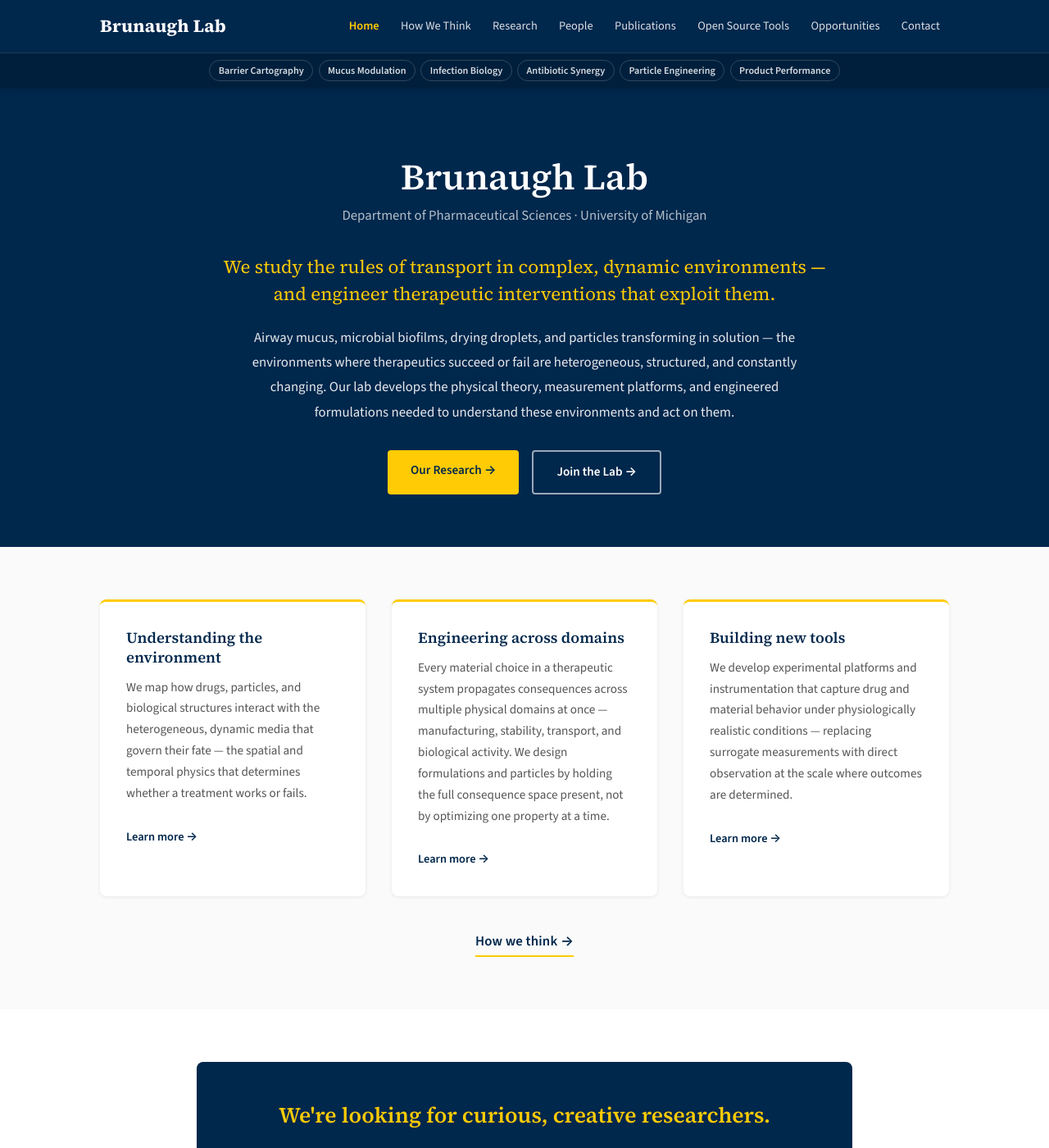
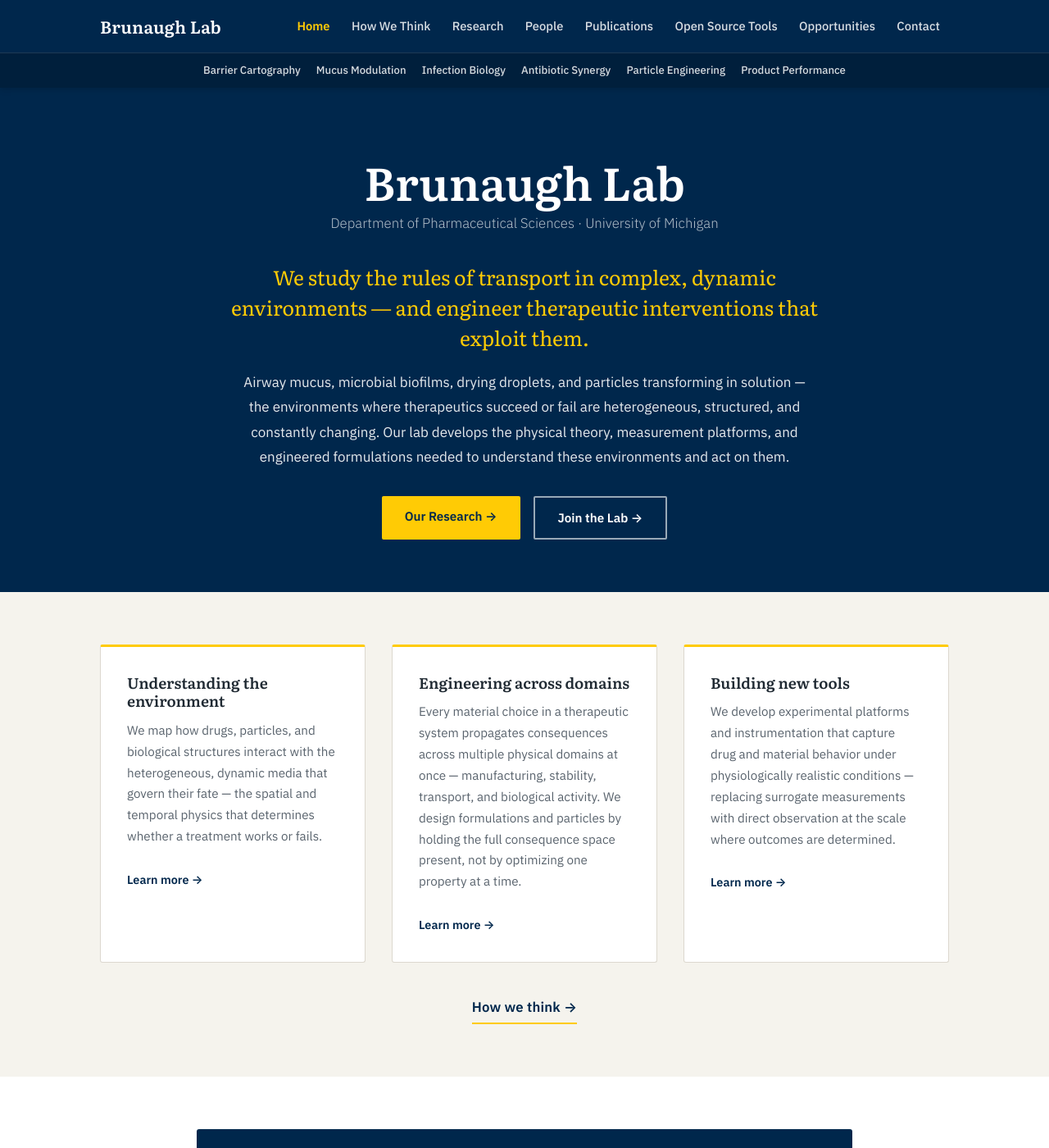
Before and after one commit to Brunaugh-Lab/Brunaugh-Lab.github.io, a Jekyll site: the page built from index.html, in a window 1280 px wide and 1400 px high. Shown: the whole window at 82% size. Built offline with Jekyll 4.4.1, drawn with Linux system fonts in a browser that asks for light colours.

Commit message:
Refine site typography and visual system

```diff
--- a/_layouts/default.html
+++ b/_layouts/default.html
@@ -6,7 +6,7 @@
   {% seo %}
   <link rel="preconnect" href="https://fonts.googleapis.com">
   <link rel="preconnect" href="https://fonts.gstatic.com" crossorigin>
-  <link href="https://fonts.googleapis.com/css2?family=Source+Sans+3:ital,wght@0,300;0,400;0,600;0,700;1,400&family=Source+Serif+4:ital,wght@0,400;0,600;0,700;1,400&display=swap" rel="stylesheet">
+  <link href="https://fonts.googleapis.com/css2?family=IBM+Plex+Sans:ital,wght@0,300;0,400;0,500;0,600;0,700;1,400&family=Literata:ital,opsz,wght@0,7..72,400;0,7..72,500;0,7..72,600;0,7..72,700;1,7..72,400&display=swap" rel="stylesheet">
   <link rel="stylesheet" href="{{ '/assets/css/style.css' | relative_url }}">
 </head>
 <body>
--- a/assets/css/style.css
+++ b/assets/css/style.css
@@ -8,30 +8,37 @@
 
 :root {
   --blue: #00274C;
-  --blue-light: #004080;
+  --blue-light: #164d78;
   --maize: #FFCB05;
-  --maize-light: #FFF8E1;
-  --gray-50: #FAFAFA;
-  --gray-100: #F5F5F5;
-  --gray-200: #EEEEEE;
-  --gray-400: #BDBDBD;
-  --gray-600: #757575;
-  --gray-800: #424242;
-  --gray-900: #212121;
-  --text: #333333;
-  --text-light: #555555;
+  --maize-light: #fff7d6;
+  --ink: #202a33;
+  --ink-muted: #59636d;
+  --paper: #fcfbf7;
+  --surface: #f5f3ed;
+  --line: #dcd8cf;
+  --gray-50: var(--surface);
+  --gray-100: #efede7;
+  --gray-200: var(--line);
+  --gray-400: #aaa79f;
+  --gray-600: var(--ink-muted);
+  --gray-800: #343d45;
+  --gray-900: var(--ink);
+  --text: var(--ink);
+  --text-light: var(--ink-muted);
   --max-width: 1100px;
-  --font-sans: 'Source Sans 3', -apple-system, BlinkMacSystemFont, 'Segoe UI', sans-serif;
-  --font-serif: 'Source Serif 4', Georgia, 'Times New Roman', serif;
+  --reading-width: 72ch;
+  --font-sans: 'IBM Plex Sans', -apple-system, BlinkMacSystemFont, 'Segoe UI', sans-serif;
+  --font-serif: 'Literata', Georgia, 'Times New Roman', serif;
 }
 
 html { font-size: 16px; scroll-behavior: smooth; overflow-x: hidden; }
 
 body {
   font-family: var(--font-sans);
+  font-size: 1.0625rem;
   color: var(--text);
-  line-height: 1.7;
-  background: #fff;
+  line-height: 1.65;
+  background: var(--paper);
   -webkit-font-smoothing: antialiased;
   overflow-x: hidden;
   overflow-wrap: break-word;
@@ -44,7 +51,7 @@
 }
 
 a { color: var(--blue); text-decoration: none; transition: color 0.2s; }
-a:hover { color: #004080; }
+a:hover { color: var(--blue-light); }
 
 :focus-visible {
   outline: 3px solid var(--maize);
@@ -70,14 +77,15 @@
 /* --- Typography --- */
 h1, h2, h3, h4 {
   font-family: var(--font-serif);
-  color: var(--blue);
-  line-height: 1.3;
+  color: var(--ink);
+  line-height: 1.22;
   font-weight: 600;
+  font-optical-sizing: auto;
 }
 
-h1 { font-size: 2.25rem; margin-bottom: 1rem; }
-h2 { font-size: 1.65rem; margin-top: 2.5rem; margin-bottom: 0.75rem; }
-h3 { font-size: 1.3rem; margin-top: 2rem; margin-bottom: 0.5rem; }
+h1 { font-size: clamp(2.1rem, 3.4vw, 2.875rem); margin-bottom: 1rem; }
+h2 { font-size: clamp(1.6rem, 2.4vw, 1.875rem); margin-top: 2.75rem; margin-bottom: 0.8rem; }
+h3 { font-size: clamp(1.2rem, 1.8vw, 1.4rem); margin-top: 2rem; margin-bottom: 0.55rem; }
 h4 { font-size: 1.1rem; margin-top: 1.5rem; margin-bottom: 0.5rem; }
 
 p { margin-bottom: 1rem; }
@@ -103,8 +111,8 @@
 
 .site-logo {
   font-family: var(--font-serif);
-  font-size: 1.35rem;
-  font-weight: 700;
+  font-size: 1.3rem;
+  font-weight: 600;
   color: #fff;
   letter-spacing: 0.01em;
   white-space: nowrap;
@@ -119,8 +127,8 @@
 
 .site-nav a {
   color: rgba(255, 255, 255, 0.85);
-  font-size: 0.9rem;
-  font-weight: 400;
+  font-size: 0.92rem;
+  font-weight: 500;
   padding: 0.4rem 0.7rem;
   border-radius: 4px;
   transition: color 0.2s, background 0.2s;
@@ -142,19 +150,17 @@
 }
 .topic-nav a {
   flex: 0 0 auto;
-  padding: 0.25rem 0.65rem;
-  border: 1px solid rgba(255, 255, 255, 0.18);
-  border-radius: 999px;
+  padding: 0.35rem 0.4rem 0.25rem;
+  border-bottom: 2px solid transparent;
   color: rgba(255, 255, 255, 0.84);
-  font-size: 0.76rem;
-  font-weight: 600;
+  font-size: 0.82rem;
+  font-weight: 500;
   line-height: 1.35;
   white-space: nowrap;
 }
 .topic-nav a:hover,
 .topic-nav a.active {
-  border-color: var(--maize);
-  background: rgba(255, 203, 5, 0.12);
+  border-bottom-color: var(--maize);
   color: var(--maize);
 }
 
@@ -185,7 +191,7 @@
 }
 .hero .container { max-width: 820px; }
 .hero h1 {
-  font-size: 2.75rem;
+  font-size: clamp(2.75rem, 5.5vw, 3.5rem);
   color: #fff;
   margin-bottom: 0.25rem;
 }
@@ -197,14 +203,14 @@
 }
 .hero .tagline {
   font-family: var(--font-serif);
-  font-size: 1.4rem;
+  font-size: clamp(1.3rem, 2.3vw, 1.55rem);
   font-weight: 400;
   color: var(--maize);
   margin-bottom: 1.25rem;
   line-height: 1.5;
 }
 .hero .description {
-  font-size: 1.05rem;
+  font-size: 1.0625rem;
   color: rgba(255, 255, 255, 0.9);
   line-height: 1.8;
   max-width: 700px;
@@ -230,7 +236,7 @@
 .btn {
   display: inline-block;
   padding: 0.75rem 1.75rem;
-  border-radius: 4px;
+  border-radius: 2px;
   font-weight: 600;
   font-size: 0.95rem;
   transition: background 0.2s, transform 0.1s;
@@ -265,12 +271,12 @@
 .snapshot-card {
   background: #fff;
   padding: 2rem;
-  border-radius: 8px;
-  box-shadow: 0 1px 4px rgba(0, 0, 0, 0.08);
+  border: 1px solid var(--line);
+  border-radius: 3px;
   border-top: 3px solid var(--maize);
 }
 .snapshot-card h3 {
-  color: var(--blue);
+  color: var(--ink);
   margin-top: 0;
   margin-bottom: 0.75rem;
   font-size: 1.15rem;
@@ -287,7 +293,7 @@
   font-weight: 600;
   color: var(--blue);
 }
-.snapshot-card .card-link:hover { color: #004080; }
+.snapshot-card .card-link:hover { color: var(--blue-light); }
 
 .cta-link {
   text-align: center;
@@ -304,7 +310,7 @@
   letter-spacing: 0.01em;
   transition: color 0.2s;
 }
-.cta-link a:hover { color: #004080; }
+.cta-link a:hover { color: var(--blue-light); }
 
 /* --- Recruiting Callout (Homepage) --- */
 .callout {
@@ -315,7 +321,7 @@
   background: var(--blue);
   color: #fff;
   padding: 3rem;
-  border-radius: 8px;
+  border-radius: 3px;
   text-align: center;
   max-width: 800px;
   margin: 0 auto;
@@ -352,6 +358,12 @@
   padding-top: 3rem;
   padding-bottom: 4rem;
 }
+.page-content > p,
+.page-content > ul,
+.page-content > ol,
+.page-content > h2 {
+  max-width: var(--reading-width);
+}
 .page-content h2 {
   padding-bottom: 0.5rem;
   border-bottom: 2px solid var(--gray-200);
@@ -384,8 +396,8 @@
   height: auto;
   margin: 0 auto;
   display: block;
-  border-radius: 6px;
-  box-shadow: 0 2px 8px rgba(0, 0, 0, 0.1);
+  border-radius: 2px;
+  box-shadow: 0 1px 4px rgba(32, 42, 51, 0.08);
   border: 1px solid var(--gray-200);
 }
 .research-figure figcaption {
@@ -438,7 +450,7 @@
   color: var(--blue);
   white-space: nowrap;
 }
-.research-projects a:hover { color: #004080; }
+.research-projects a:hover { color: var(--blue-light); }
 
 .project-publications {
   padding-left: 1.25rem;
@@ -478,7 +490,7 @@
   width: 200px;
   height: 200px;
   margin: 0 auto 0.75rem;
-  border-radius: 8px;
+  border-radius: 3px;
   overflow: hidden;
   box-shadow: 0 2px 8px rgba(0, 0, 0, 0.1);
   border: 1px solid var(--gray-200);
@@ -614,9 +626,9 @@
   overflow: hidden;
   border: 1px solid var(--gray-200);
   border-left: 4px solid var(--maize);
-  border-radius: 8px;
+  border-radius: 3px;
   background: #fff;
-  box-shadow: 0 2px 12px rgba(0, 39, 76, 0.07);
+  box-shadow: 0 1px 4px rgba(32, 42, 51, 0.08);
 }
 .pub-visual {
   display: block;
@@ -643,7 +655,7 @@
 .pub-visual span {
   display: block;
   margin-top: 0.6rem;
-  font-size: 0.7rem;
+  font-size: 0.78rem;
   font-weight: 700;
   letter-spacing: 0.06em;
   text-align: right;
@@ -690,7 +702,7 @@
   display: inline-block;
   background: var(--maize-light);
   color: var(--blue);
-  font-size: 0.75rem;
+  font-size: 0.8rem;
   font-weight: 600;
   padding: 0.15rem 0.5rem;
   border-radius: 3px;
@@ -749,7 +761,7 @@
 .tool-card {
   background: var(--gray-50);
   border: 1px solid var(--gray-200);
-  border-radius: 8px;
+  border-radius: 3px;
   padding: 2rem;
   margin-bottom: 1.5rem;
   border-left: 4px solid var(--maize);
@@ -881,12 +893,6 @@
   .topic-nav-inner::-webkit-scrollbar { display: none; }
 
   .hero { padding: 3rem 0; }
-  .hero h1 { font-size: 2rem; }
-  .hero .tagline { font-size: 1.15rem; }
-
-  h1 { font-size: 1.75rem; }
-  h2 { font-size: 1.35rem; }
-
   .page-header { padding: 2rem 0; }
   .page-content { padding: 2rem 0 3rem; }
   .container { padding: 0 1.25rem; }
```
